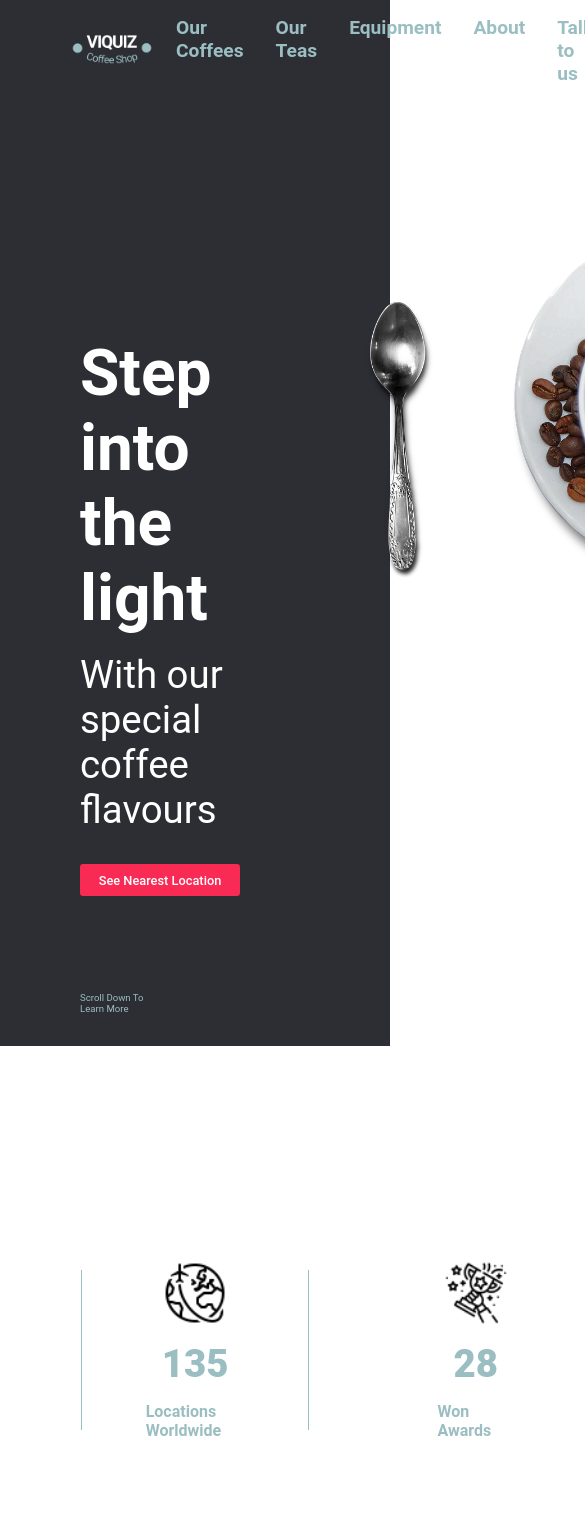
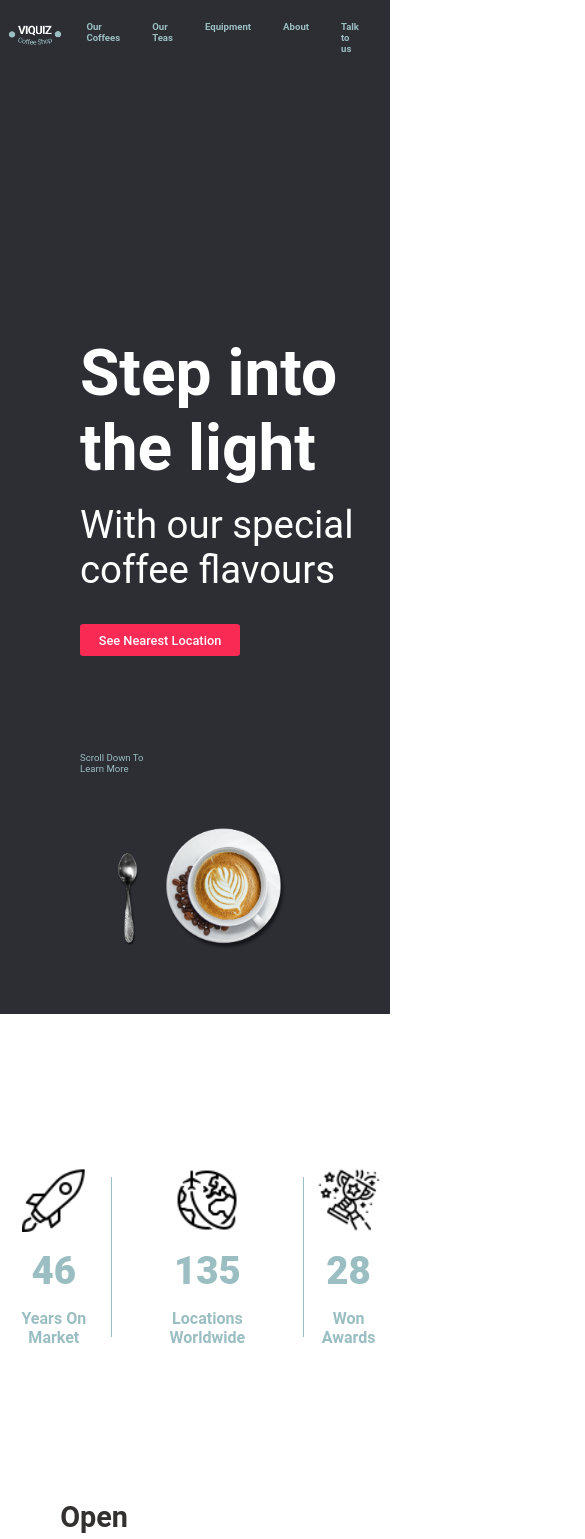
Before and after one commit to viquiiz/HTML-CSS-Landing-Page, a plain HTML site: page index.html in a window 390 px wide. Shown: the top 1539 px of the page, 585 px wide, since content can reach past the window. Drawn offline with Linux system fonts and the light colour scheme.

Commit message:
created media screen elements

```diff
--- a/style.css
+++ b/style.css
@@ -13,7 +13,7 @@ header {
 	align-items: center;
 	position: fixed;
 	z-index: 999999;
-	width: 100%;
+	width: 100vw;
 }
 
 .logo>a>img {
@@ -281,3 +281,108 @@ footer>p>a:hover {
 	font-size: 104%;
 	color: #d5dcdd;
 }
+
+@media screen and (max-width: 1230px) {
+	body {
+		max-width: 1230px;
+	}
+
+	.main-picture {
+		display: flex;
+		justify-content: center;
+	}
+
+	.main-picture>img {
+		height: 20rem;
+	}
+
+	.desserts-content {
+		margin: 1rem;
+	}
+
+	.desserts-text {
+		margin: 1rem;
+	}
+}
+
+@media screen and (max-width: 800px) {
+	body {
+		max-width: 800px;
+	}
+
+	.main-content {
+		flex-direction: column;
+	}
+
+	.main-picture {
+		display: flex;
+		justify-content: center;
+		margin-bottom: 3rem;
+	}
+
+	.desserts-img {
+		display: flex;
+		align-items: center;
+	}
+}
+
+@media screen and (max-width: 680px) {
+	body {
+		max-width: 680px;
+	}
+
+	.logo>a>img {
+		margin: 0.2rem;
+		height: 4rem;
+		width: 4rem;
+	}
+
+	.navbar {
+		margin-right: 1rem;
+	}
+
+	.navbar>a {
+		font-size: 0.6rem;
+	}
+
+	.main-picture>img {
+		height: 10rem;
+		width: auto;
+	}
+
+	.info-item {
+		margin: 0.2rem;
+	}
+
+	.info-text {
+		text-align: center;
+	}
+
+	#worldwide {
+		padding: 2rem;
+	}
+
+	.open-hours-text {
+		margin-right: 4rem;
+	}
+
+	.desserts-content {
+		flex-direction: column;
+		align-items: center;
+		justify-content: center;
+	}
+
+	.desserts>h3 {
+		text-align: center;
+	}
+
+	.desserts-text>p {
+		display: flex;
+		text-align: center;
+	}
+
+	.desserts-img>img {
+		height: 10rem;
+		width: auto;
+	}
+}
```
